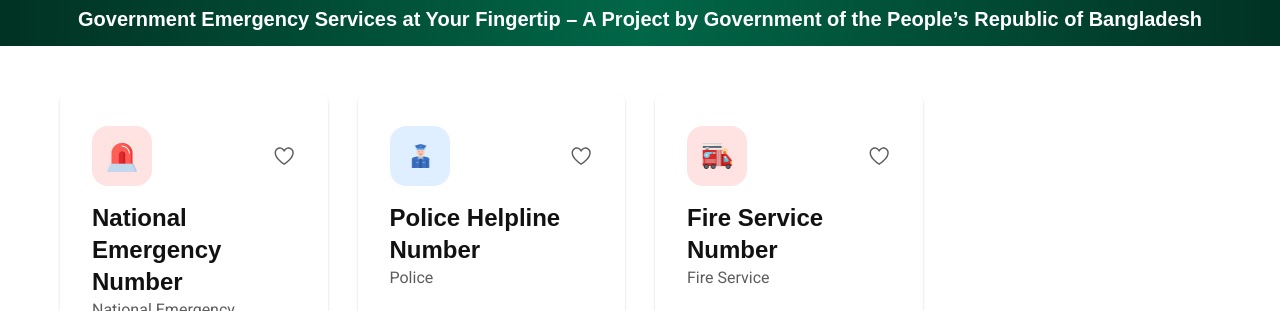
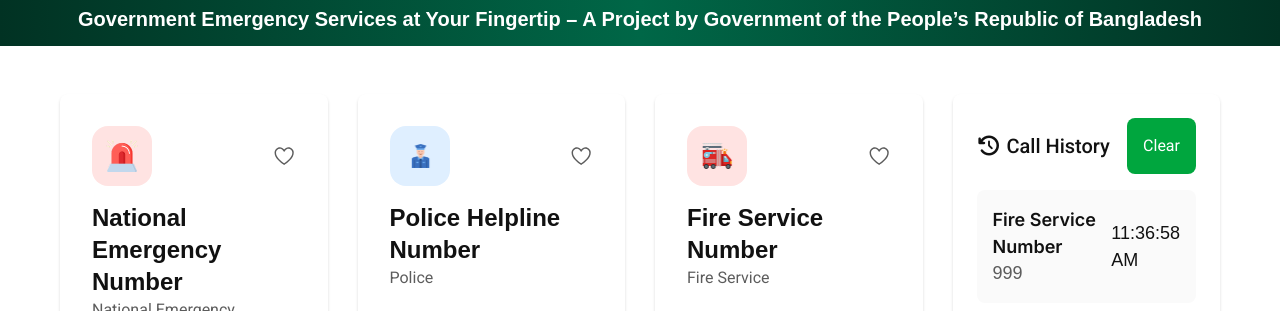
Before and after one commit to chowdhoury/Emergency-Service, a plain HTML site: page index.html in a window 1280 px wide. Shown: the part 284-595 px from the top of the page. Drawn offline with nearby package versions, Linux system fonts and the light colour scheme; a web font is replaced by a local one.

Commit message:
Fontend with responsive Done

```diff
--- a/index.html
+++ b/index.html
@@ -77,7 +77,7 @@
         class="cardContainer grid grid-cols-1 md:grid-cols-2 lg:grid-cols-4 px-4 md:px-[60px] md:py-[48px] py-4 gap-[30px]"
       >
       <div
-          class="lg:order-4 card history lg:row-span-3 md:col-span-2 p-6 bg-[#fff] shadow-[0_2px_3px_0_rgba(0,0,0,0.15)]"
+          class="lg:order-4 card history lg:row-span-3 md:col-span-2 lg:col-span-1 p-6 bg-[#fff] shadow-[0_2px_3px_0_rgba(0,0,0,0.15)]"
         >
           <div class="flex justify-between items-center">
             <h1 class="roboto-font text-[20px] text-[#111] font-medium">
```
